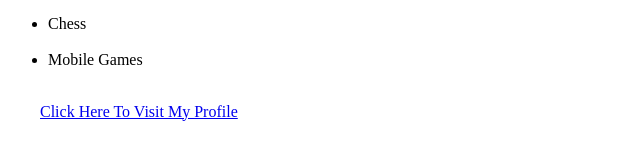
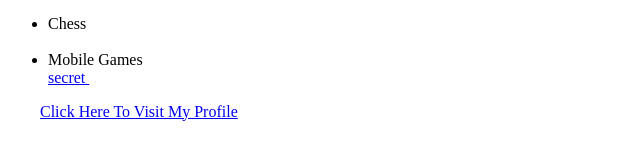
Before and after one commit to HaVeN1233/kevin.github.io, a plain HTML site: page index.html in a window 1280 px wide. Shown: the part 652-797 px from the top of the page, 0-640 px from the left. Drawn offline with Linux system fonts and the light colour scheme.

Commit message:
Update index.html

```diff
--- a/index.html
+++ b/index.html
@@ -20,6 +20,7 @@
             <li>badminton</li>
             <li>Chess</li>
             <li>Mobile Games</li>
+            <a href="extension.html"> secret </a>
         </ul>
         <a href="https://www.facebook.com/Mags.HaVeN1233"> Click Here To Visit My Profile</a>
     </section>
```
